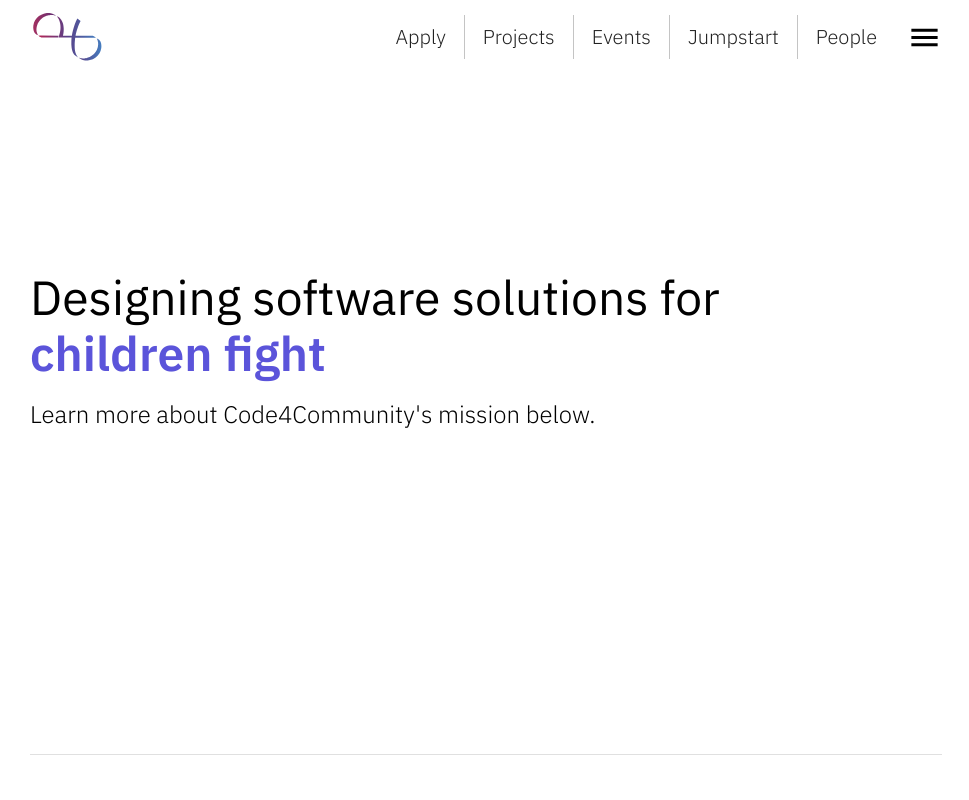
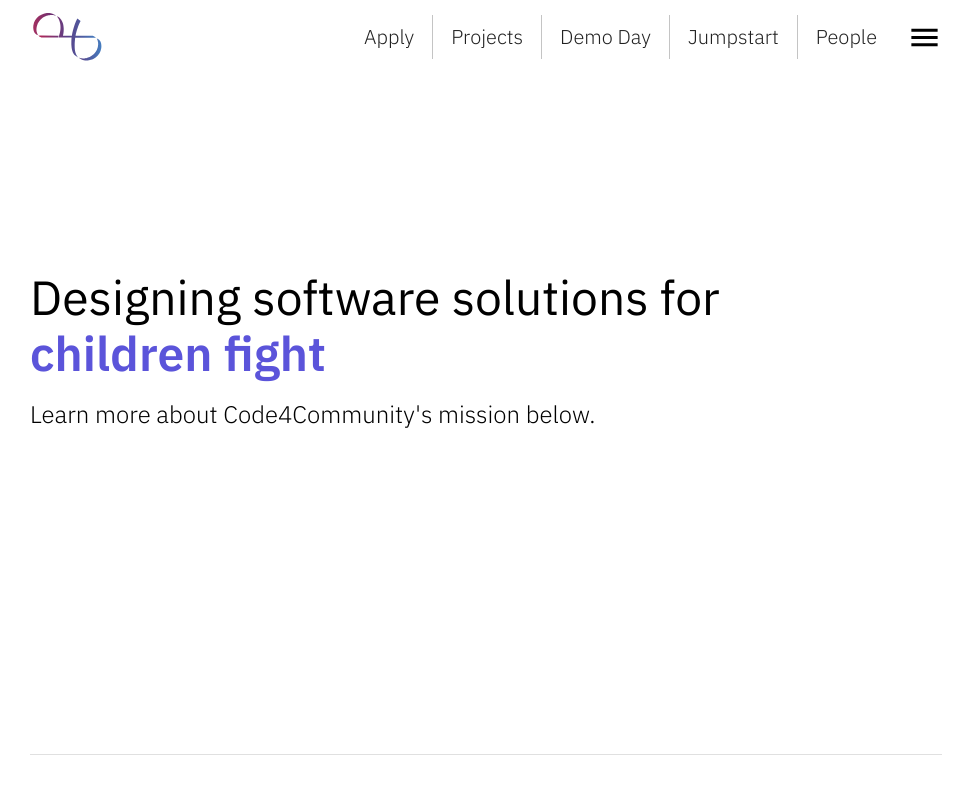
Before and after one commit to Code-4-Community/c4cneu.com, a React (Create React App) app: page / in a window 1280 px wide. Shown: the top 800 px of the page, without its empty margins (154-1123 px from the left). Built offline with nearby package versions, Linux system fonts and the light colour scheme.

Commit message:
Replaced events with demo day in nav bar

```diff
--- a/src/components/NavBar.tsx
+++ b/src/components/NavBar.tsx
@@ -109,9 +109,9 @@ const NavBar: React.FC = () => {
                     Projects
                   </Typography>
                 </Button>
-                <Button component={Link} to="/events">
+                <Button component={Link} to="/demoday">
                   <Typography variant="h6" className={classes.navlink}>
-                    Events
+                    Demo Day
                   </Typography>
                 </Button>
                 <Button component={Link} to="/jumpstart">
```
